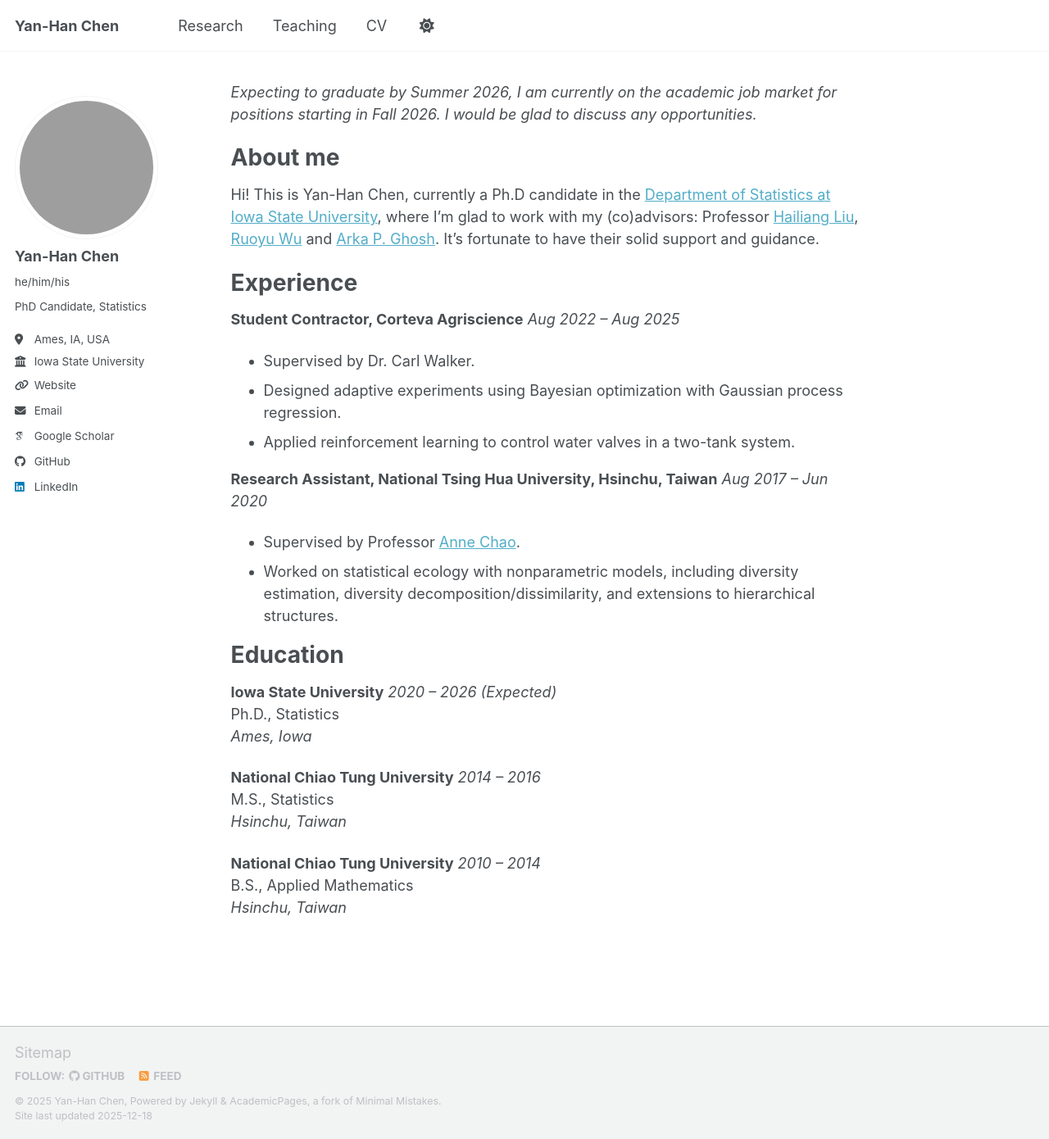
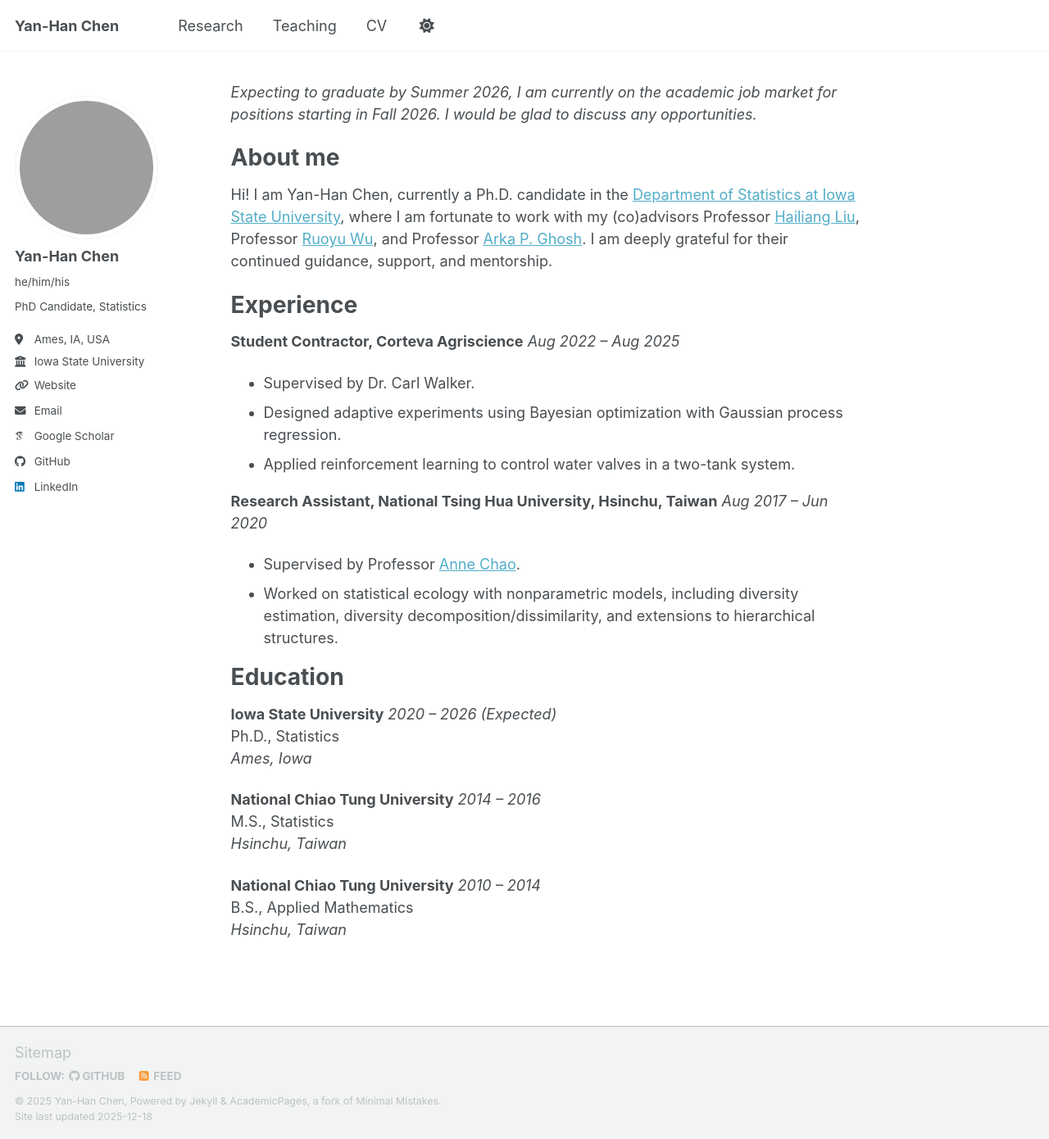
Before and after one commit to YanHanChen/YanHanChen.github.io, a Jekyll site: the page built from _pages/about.md, in a window 1280 px wide and 1390 px high. Shown: the whole window at 82% size. Built offline with Jekyll 4.4.1, drawn with Linux system fonts in a browser that asks for light colours; some web fonts are replaced; a script bundle is joined from its source files by our own code; library files that are not in the unit come from our copies.

Commit message:
Modify About Me

```diff
--- a/_pages/about.md
+++ b/_pages/about.md
@@ -13,7 +13,7 @@ redirect_from:
 About me
 ======
 
-Hi! This is Yan-Han Chen, currently a Ph.D candidate in the [Department of Statistics at Iowa State University](https://www.stat.iastate.edu), where I'm glad to work with my (co)advisors: Professor [Hailiang Liu](https://faculty.sites.iastate.edu/hliu/), [Ruoyu Wu](https://sites.google.com/site/ruoyuwu90/) and [Arka P. Ghosh](https://sites.google.com/view/apghosh/). It's fortunate to have their solid support and guidance.
+Hi! I am Yan-Han Chen, currently a Ph.D. candidate in the [Department of Statistics at Iowa State University](https://www.stat.iastate.edu), where I am fortunate to work with my (co)advisors Professor [Hailiang Liu](https://faculty.sites.iastate.edu/hliu/), Professor [Ruoyu Wu](https://sites.google.com/site/ruoyuwu90/), and Professor [Arka P. Ghosh](https://sites.google.com/view/apghosh/). I am deeply grateful for their continued guidance, support, and mentorship.
 
 
 Experience
```
